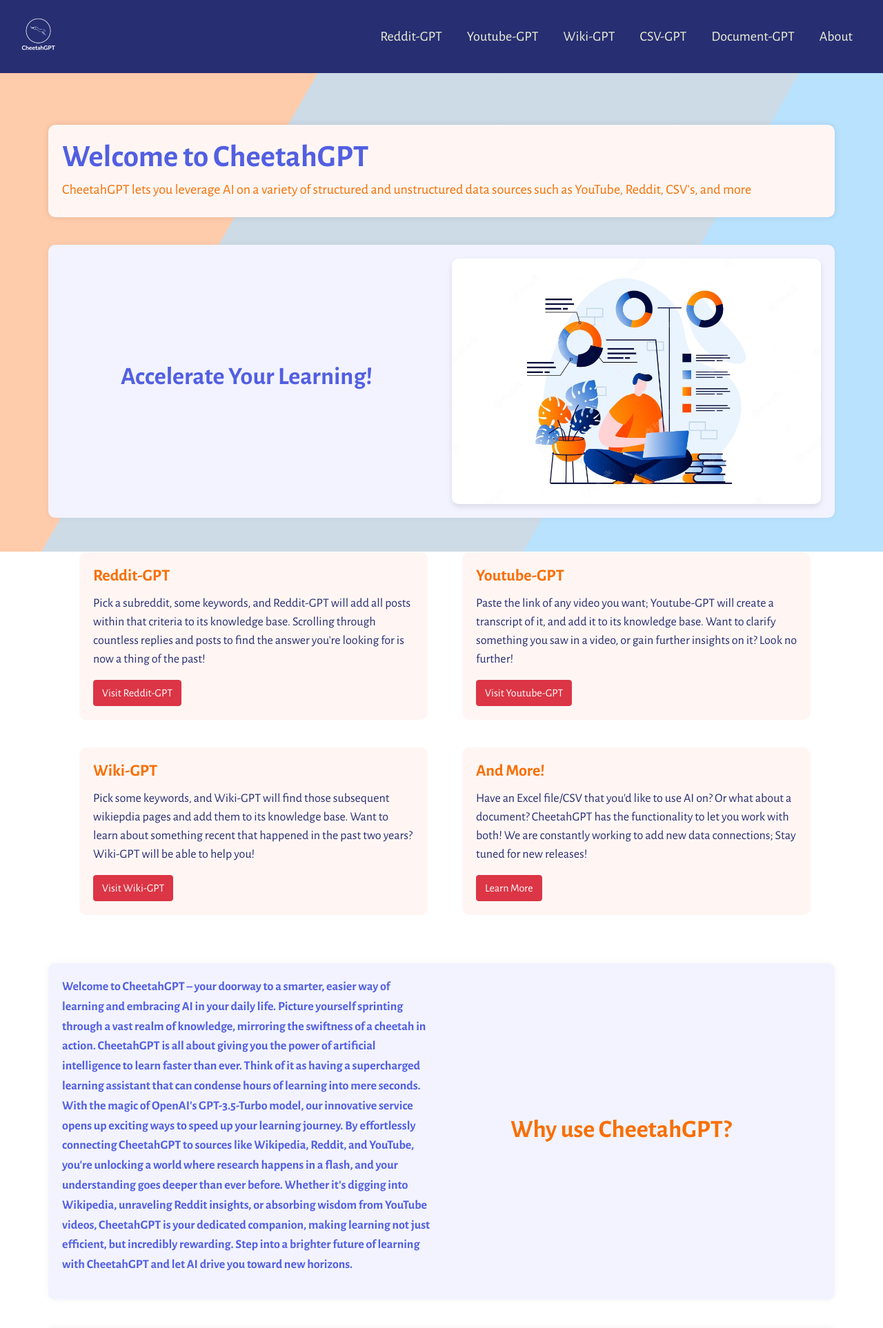
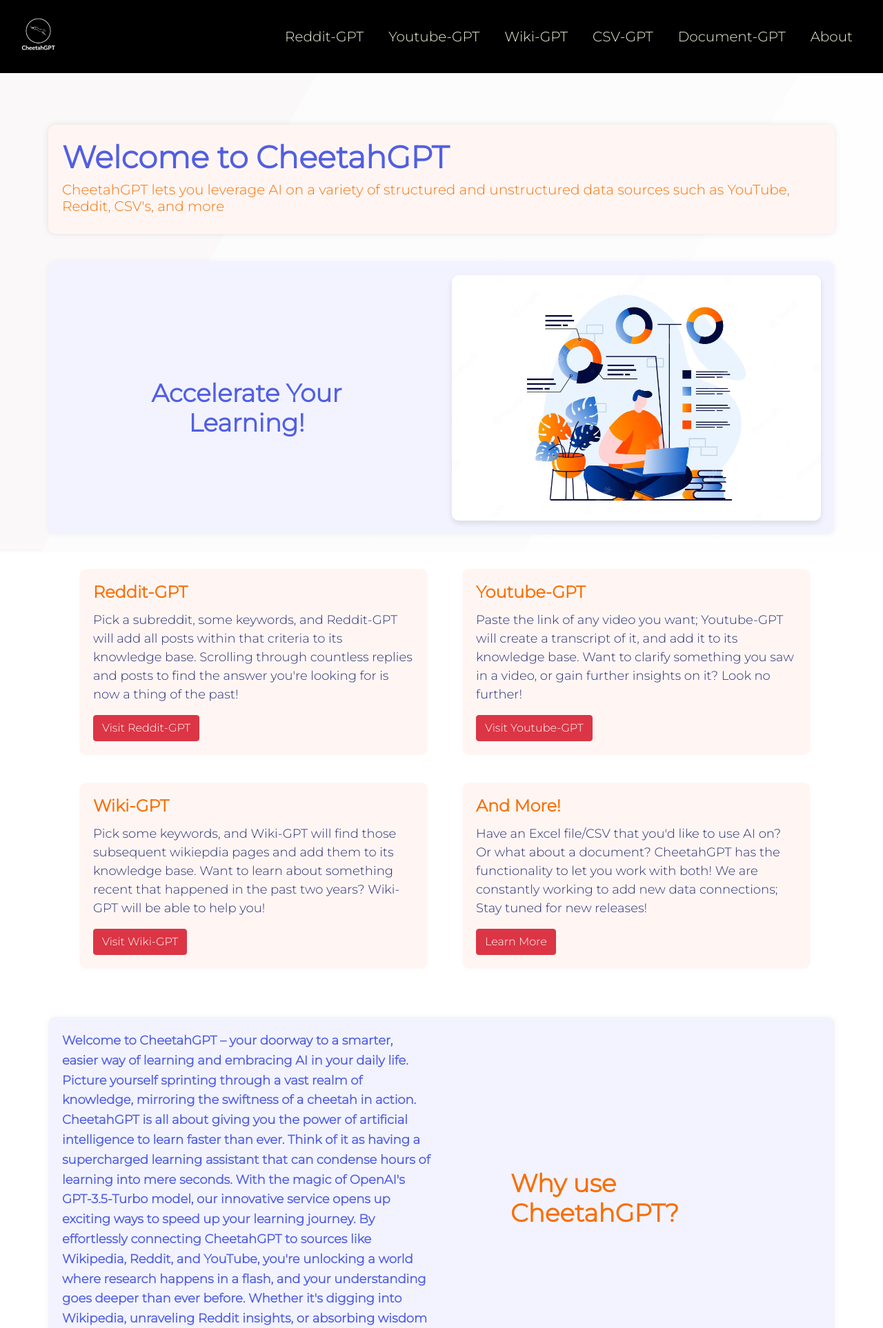
Before and after one commit to AbhroChowdhury/CheetahGPT, a Flask app: page / in a window 1280 px wide. Shown: the top 1926 px of the page at 69% size. Run offline with Flask 3, Linux system fonts and the light colour scheme; some libraries are stand-ins or nearby versions.

Commit message:
font change

```diff
--- a/app.py
+++ b/app.py
@@ -56,7 +56,7 @@
     print("GPT Response:", response)
 
     response_data = {
-        "gpt_response": response.response  # Access the response text
+        "gpt_response": response.response  # Access the response text, (need .response to do this)
     }
 
     return jsonify(response_data)
--- a/static/css/styles.css
+++ b/static/css/styles.css
@@ -42,7 +42,7 @@
 
 .bg {
     animation: slide 20s ease-in-out infinite alternate;
-    background-image: linear-gradient(-60deg, #B0DEFF 50%, #FFC5A1 50%);
+    background-image: linear-gradient(-60deg, #FFFFFF 50%, #FAF9F9 50%);
     bottom: 0;
     left: -50%;
     opacity: 0.5;
@@ -261,11 +261,11 @@
 }
 
 body {
-    font-family: 'Alegreya Sans', sans-serif;
+    font-family: 'Montserrat', sans-serif;
 }
 
 h1, h2, h3, h4, h5, h6 {
-    font-family: 'Alegreya Sans', sans-serif;
+    font-family: 'Montserrat', sans-serif;
 }
 
 h1 {
@@ -295,14 +295,14 @@
 }
 
 p, a, li, span {
-    font-family: 'Alegreya Sans', sans-serif;
+    font-family: 'Montserrat', sans-serif;
     font-size: 18px;
     color: #272E72;
 }
 
 
 .navbar {
-    background-color: #272E72 !important;
+    background-color: #000000 !important;
 }
 
 .navbar-nav.ml-auto .nav-item {
@@ -619,3 +619,26 @@
     border-radius: 0.25rem;
     color: #000;
 }
+
+.loading-spinner {
+    display: none;
+    position: absolute;
+    top: 50%;
+    left: 50%;
+    transform: translate(-50%, -50%);
+  }
+
+  .spinner {
+    width: 40px;
+    height: 40px;
+    margin: 0 auto;
+    border: 4px solid rgba(255, 255, 255, 0.3);
+    border-top: 4px solid #ffffff;
+    border-radius: 50%;
+    animation: spin 1s linear infinite;
+  }
+
+  @keyframes spin {
+    0% { transform: rotate(0deg); }
+    100% { transform: rotate(360deg); }
+  }
--- a/templates/csvGPT.html
+++ b/templates/csvGPT.html
@@ -6,7 +6,7 @@
         <title>CSV-GPT</title>
         <link rel="stylesheet" href="https://stackpath.bootstrapcdn.com/bootstrap/4.5.2/css/bootstrap.min.css">
         <link rel="stylesheet" href="{{ url_for('static', filename='css/styles.css') }}">
-        <link href="https://fonts.googleapis.com/css2?family=Alegreya+Sans:wght@400;700&display=swap" rel="stylesheet">
+        <link href="https://fonts.googleapis.com/css2?family=Montserrat:wght@300&display=swap" rel="stylesheet">
         <link rel="stylesheet" href="https://cdnjs.cloudflare.com/ajax/libs/font-awesome/5.15.3/css/all.min.css">
         <script src="https://cdn.jsdelivr.net/npm/bootstrap@5.3.0/dist/js/bootstrap.bundle.min.js"></script>
     </head>
--- a/templates/documentGPT.html
+++ b/templates/documentGPT.html
@@ -6,7 +6,7 @@
         <title>Document-GPT</title>
         <link rel="stylesheet" href="https://stackpath.bootstrapcdn.com/bootstrap/4.5.2/css/bootstrap.min.css">
         <link rel="stylesheet" href="{{ url_for('static', filename='css/styles.css') }}">
-        <link href="https://fonts.googleapis.com/css2?family=Alegreya+Sans:wght@400;700&display=swap" rel="stylesheet">
+        <link href="https://fonts.googleapis.com/css2?family=Montserrat:wght@300&display=swap" rel="stylesheet">
         <link rel="stylesheet" href="https://cdnjs.cloudflare.com/ajax/libs/font-awesome/5.15.3/css/all.min.css">
         <script src="https://cdn.jsdelivr.net/npm/bootstrap@5.3.0/dist/js/bootstrap.bundle.min.js"></script>
     </head>
--- a/templates/index.html
+++ b/templates/index.html
@@ -6,7 +6,7 @@
         <title>CheetahGPT</title>
         <link rel="stylesheet" href="https://stackpath.bootstrapcdn.com/bootstrap/4.5.2/css/bootstrap.min.css">
         <link rel="stylesheet" href="{{ url_for('static', filename='css/styles.css') }}">
-        <link href="https://fonts.googleapis.com/css2?family=Alegreya+Sans:wght@400;700&display=swap" rel="stylesheet">
+        <link href="https://fonts.googleapis.com/css2?family=Montserrat:wght@300&display=swap" rel="stylesheet">
         <link rel="stylesheet" href="https://cdnjs.cloudflare.com/ajax/libs/font-awesome/5.15.3/css/all.min.css">
         <script src="https://cdn.jsdelivr.net/npm/bootstrap@5.3.0/dist/js/bootstrap.bundle.min.js"></script>
     </head>
--- a/templates/wikipediaGPT.html
+++ b/templates/wikipediaGPT.html
@@ -6,7 +6,7 @@
         <title>Wiki-GPT</title>
         <link rel="stylesheet" href="https://stackpath.bootstrapcdn.com/bootstrap/4.5.2/css/bootstrap.min.css">
         <link rel="stylesheet" href="{{ url_for('static', filename='css/styles.css') }}">
-        <link href="https://fonts.googleapis.com/css2?family=Alegreya+Sans:wght@400;700&display=swap" rel="stylesheet">
+        <link href="https://fonts.googleapis.com/css2?family=Montserrat:wght@300&display=swap" rel="stylesheet">
         <link rel="stylesheet" href="https://cdnjs.cloudflare.com/ajax/libs/font-awesome/5.15.3/css/all.min.css">
         <script src="https://cdn.jsdelivr.net/npm/bootstrap@5.3.0/dist/js/bootstrap.bundle.min.js"></script>
     </head>
--- a/templates/youtubeGPT.html
+++ b/templates/youtubeGPT.html
@@ -6,7 +6,7 @@
         <title>Youtube-GPT</title>
         <link rel="stylesheet" href="https://stackpath.bootstrapcdn.com/bootstrap/4.5.2/css/bootstrap.min.css">
         <link rel="stylesheet" href="{{ url_for('static', filename='css/styles.css') }}">
-        <link href="https://fonts.googleapis.com/css2?family=Alegreya+Sans:wght@400;700&display=swap" rel="stylesheet">
+        <link href="https://fonts.googleapis.com/css2?family=Montserrat:wght@300&display=swap" rel="stylesheet">
         <link rel="stylesheet" href="https://cdnjs.cloudflare.com/ajax/libs/font-awesome/5.15.3/css/all.min.css">
         <script src="https://cdn.jsdelivr.net/npm/bootstrap@5.3.0/dist/js/bootstrap.bundle.min.js"></script>
     </head>
```
Also changed, not shown: templates/redditGPT.html (+15 -1 lines).
